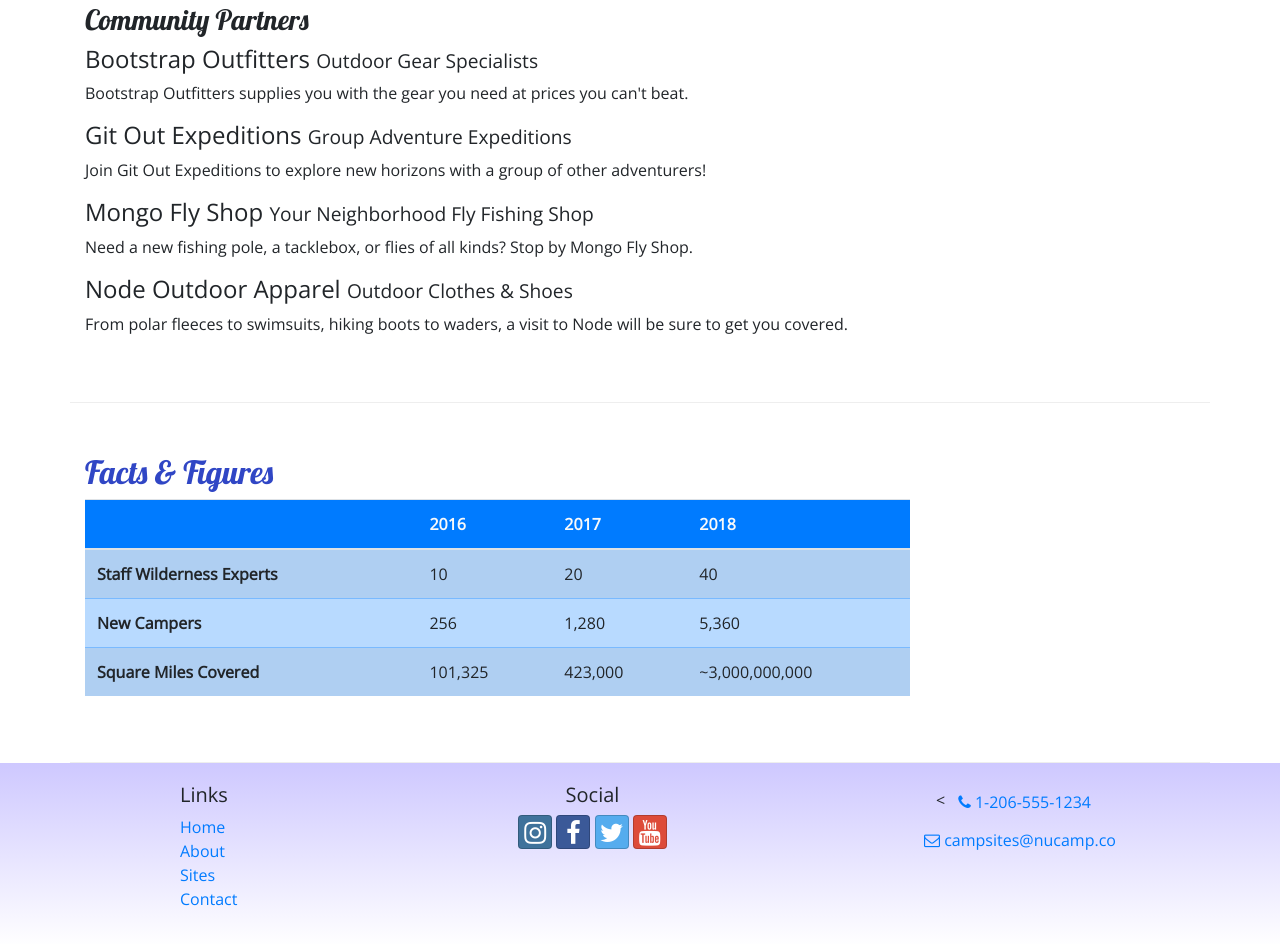
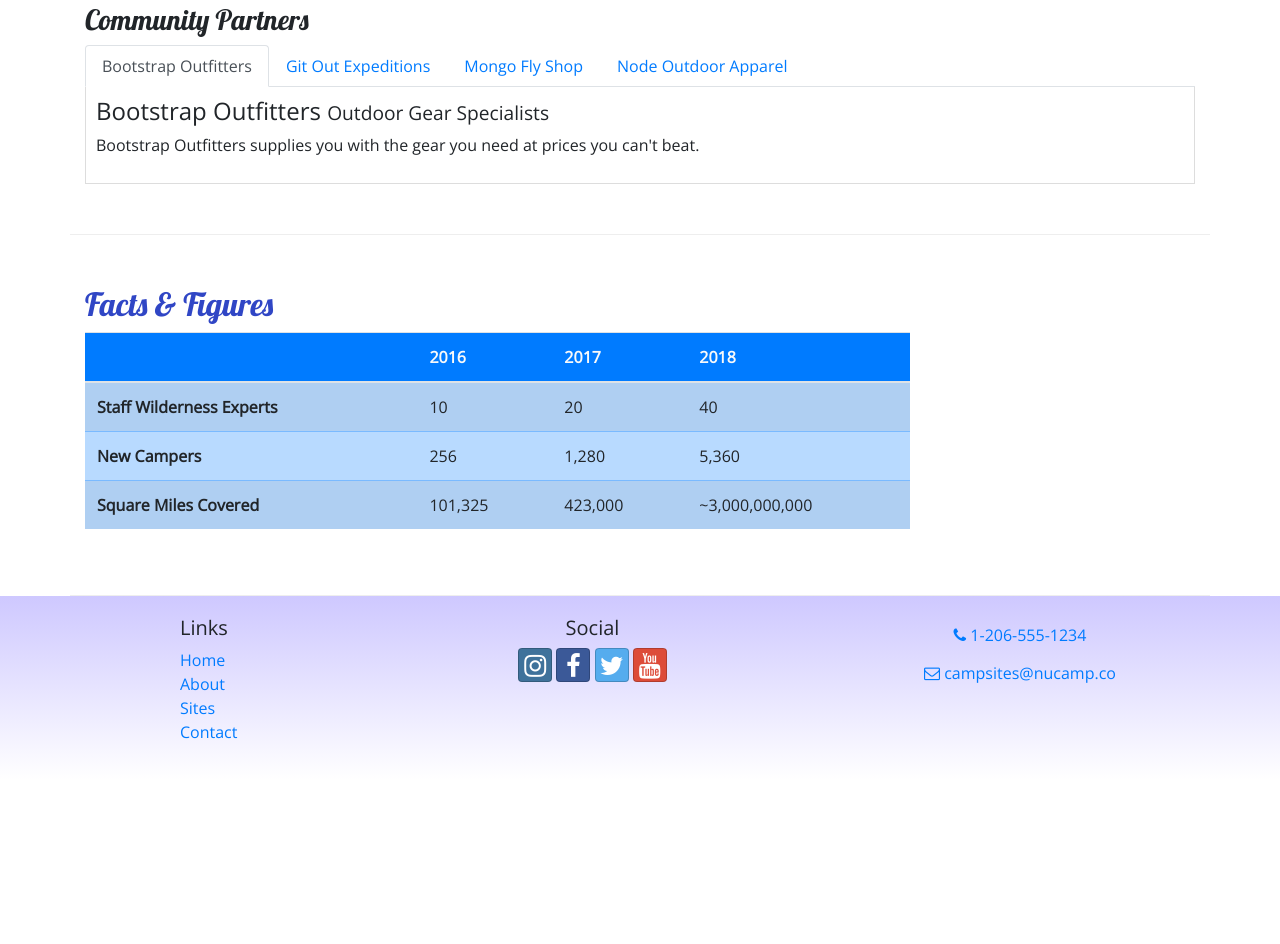
Before and after one commit to jessicamoody1988/nucampsite, a website: page aboutus.html in a window 1280 px wide. Shown: the part 876-1820 px from the top of the page. After the commit the page ends 1656 px from the top, so only its background shows below. Drawn offline with nearby package versions, Linux system fonts and the light colour scheme.

Commit message:
Community Partners using Nav Component

```diff
--- a/aboutus.html
+++ b/aboutus.html
@@ -42,10 +42,13 @@
             </button>
             <div class="collapse navbar-collapse" id="nucampNavbar">
                 <ul class="navbar-nav">
-                    <li class="nav-item"><a class="nav-link" href="index.html"><i class="fa fa-home fa-lg"></i> Home</a></li>
-                    <li class="nav-item active"><a class="nav-link" href="#"><i class="fa fa-info fa-lg"></i> About</a></li>
+                    <li class="nav-item"><a class="nav-link" href="index.html"><i class="fa fa-home fa-lg"></i> Home</a>
+                    </li>
+                    <li class="nav-item active"><a class="nav-link" href="#"><i class="fa fa-info fa-lg"></i> About</a>
+                    </li>
                     <li class="nav-item"><a class="nav-link" href="#"><i class="fa fa-list fa-lg"></i> Sites</a></li>
-                    <li class="nav-item"><a class="nav-link" href="contactus.html"><i class="fa fa-address-card fa-lg"></i> Contact</a></li>
+                    <li class="nav-item"><a class="nav-link" href="contactus.html"><i
+                                class="fa fa-address-card fa-lg"></i> Contact</a></li>
                 </ul>
             </div>
         </div>
@@ -67,7 +70,11 @@
         <div class="row row-content">
             <div class="col-sm-6">
                 <h3>Our Mission</h3>
-                <p>We present a curated database of the best campsites in the vast woods and backcountry of the World Wide Web Wilderness. We increase access to adventure for the public while promoting safe and respectful use of resources. The expert wilderness trekkers on our staff personally verify each campsite to make sure that they are up to our standards. We also present a platform for campers to share reviews on campsites they have visited with each other.</p>
+                <p>We present a curated database of the best campsites in the vast woods and backcountry of the World
+                    Wide Web Wilderness. We increase access to adventure for the public while promoting safe and
+                    respectful use of resources. The expert wilderness trekkers on our staff personally verify each
+                    campsite to make sure that they are up to our standards. We also present a platform for campers to
+                    share reviews on campsites they have visited with each other.</p>
             </div>
             <div class="col-sm-6">
                 <div class="card">
@@ -90,10 +97,12 @@
                 <div class="card bg-light mt-3">
                     <blockquote class="blockquote card-body">
                         <p class="mb-0">
-                            I will not folow where the path my lead, but I will go where the is no path, and I will leave a trail.
+                            I will not folow where the path my lead, but I will go where the is no path, and I will
+                            leave a trail.
                         </p>
                         <footer class="blockquote-footer">
-                            Muriel Strode, <cite title="Source Title">"Wind-Wafted Wild Flowers" - The Open Court, 1903</cite>
+                            Muriel Strode, <cite title="Source Title">"Wind-Wafted Wild Flowers" - The Open Court,
+                                1903</cite>
                         </footer>
                     </blockquote>
                 </div>
@@ -103,14 +112,38 @@
         <div class="row row-content">
             <div class="col">
                 <h3>Community Partners</h3>
+                <ul class="nav nav-tabs">
+                    <li class="nav-item"><a class="nav-link active" href="#bootstrap" role="tab"
+                            data-toggle="tab">Bootstrap Outfitters</a></li>
+                    <li class="nav-item"><a class="nav-link" href="#git" role="tab" data-toggle="tab">Git Out
+                            Expeditions</a></li>
+                    <li class="nav-item"><a class="nav-link" href="#mongo" role="tab" data-toggle="tab">Mongo Fly
+                            Shop</a></li>
+                    <li class="nav-item"><a class="nav-link" href="#node" role="tab" data-toggle="tab">Node Outdoor
+                            Apparel</a></li>
+                </ul>
+                <div class="tab-content">
+                    <div role="tabpanel" class="tab-pane fade show active" id="bootstrap">
                         <h4>Bootstrap Outfitters <small>Outdoor Gear Specialists</small></h4>
-                <p class="d-none d-sm-block">Bootstrap Outfitters supplies you with the gear you need at prices you can't beat.</p>
+                        <p class="d-none d-sm-block">Bootstrap Outfitters supplies you with the gear you need at prices
+                            you can't beat.</p>
+                    </div>
+                    <div role="tabpanel" class="tab-pane fade" id="git">
                         <h4>Git Out Expeditions <small>Group Adventure Expeditions</small></h4>
-                <p class="d-none d-sm-block">Join Git Out Expeditions to explore new horizons with a group of other adventurers!</p>
+                        <p class="d-none d-sm-block">Join Git Out Expeditions to explore new horizons with a group of
+                            other adventurers!</p>
+                    </div>
+                    <div role="tabpanel" class="tab-pane fade" id="mongo">
                         <h4>Mongo Fly Shop <small>Your Neighborhood Fly Fishing Shop</small></h4>
-                <p class="d-none d-sm-block">Need a new fishing pole, a tacklebox, or flies of all kinds? Stop by Mongo Fly Shop.</p>
+                        <p class="d-none d-sm-block">Need a new fishing pole, a tacklebox, or flies of all kinds? Stop
+                            by Mongo Fly Shop.</p>
+                    </div>
+                    <div role="tabpanel" class="tab-pane fade" id="node">
                         <h4>Node Outdoor Apparel <small>Outdoor Clothes & Shoes</small></h4>
-                <p class="d-none d-sm-block">From polar fleeces to swimsuits, hiking boots to waders, a visit to Node will be sure to get you covered.</p>
+                        <p class="d-none d-sm-block">From polar fleeces to swimsuits, hiking boots to waders, a visit to
+                            Node will be sure to get you covered.</p>
+                    </div>
+                </div>
             </div>
         </div>
         <div class="row row-content">
@@ -166,14 +199,20 @@
                 </div>
                 <div class="col-6 col-sm-5 text-center">
                     <h5>Social</h5>
-                    <a class="btn btn-social-icon btn-instagram" href="http://instagram.com/"><i class="fa fa-instagram"></i></a>
-                    <a class="btn btn-social-icon btn-facebook" href="http://facebook.com/"><i class="fa fa-facebook"></i></a>
-                    <a class="btn btn-social-icon btn-twitter" href="http://twitter.com/"><i class="fa fa-twitter"></i></a>
-                    <a class="btn btn-social-icon btn-google" href="http://youtube.com/"><i class="fa fa-youtube"></i></a>
+                    <a class="btn btn-social-icon btn-instagram" href="http://instagram.com/"><i
+                            class="fa fa-instagram"></i></a>
+                    <a class="btn btn-social-icon btn-facebook" href="http://facebook.com/"><i
+                            class="fa fa-facebook"></i></a>
+                    <a class="btn btn-social-icon btn-twitter" href="http://twitter.com/"><i
+                            class="fa fa-twitter"></i></a>
+                    <a class="btn btn-social-icon btn-google" href="http://youtube.com/"><i
+                            class="fa fa-youtube"></i></a>
                 </div>
                 <div class="col-sm-4 text-center">
-                    <<a role="button" class="btn btn-link" href="tel:+12065551234"><i class="fa fa-phone"></i> 1-206-555-1234</a><br>
-            	    <a role="button" class="btn btn-link" href="mailto:campsites@nucamp.co"><i class="fa fa-envelope-o"></i> campsites@nucamp.co</a>
+                    <a role="button" class="btn btn-link" href="tel:+12065551234"><i class="fa fa-phone"></i>
+                        1-206-555-1234</a><br>
+                        <a role="button" class="btn btn-link" href="mailto:campsites@nucamp.co"><i
+                                class="fa fa-envelope-o"></i> campsites@nucamp.co</a>
                 </div>
             </div>
         </div>
--- a/css/styles.css
+++ b/css/styles.css
@@ -35,3 +35,9 @@ header h2 {
 .navbar {
     background-color: #901CAD;
 }
+
+.tab-content {
+    border: 1px solid #DDD;
+    border-top: none;
+    padding: 10px;
+}
```
Lines whose indentation alone changed are shown as unchanged.
